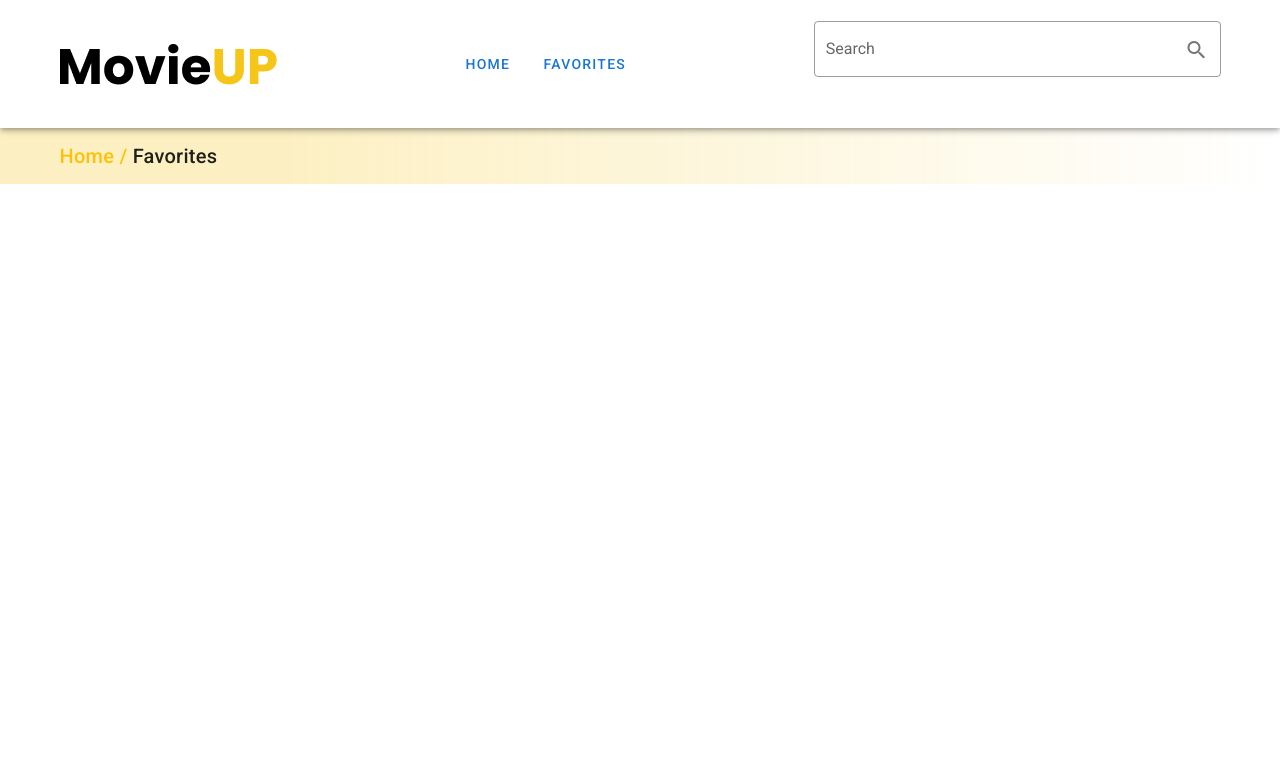
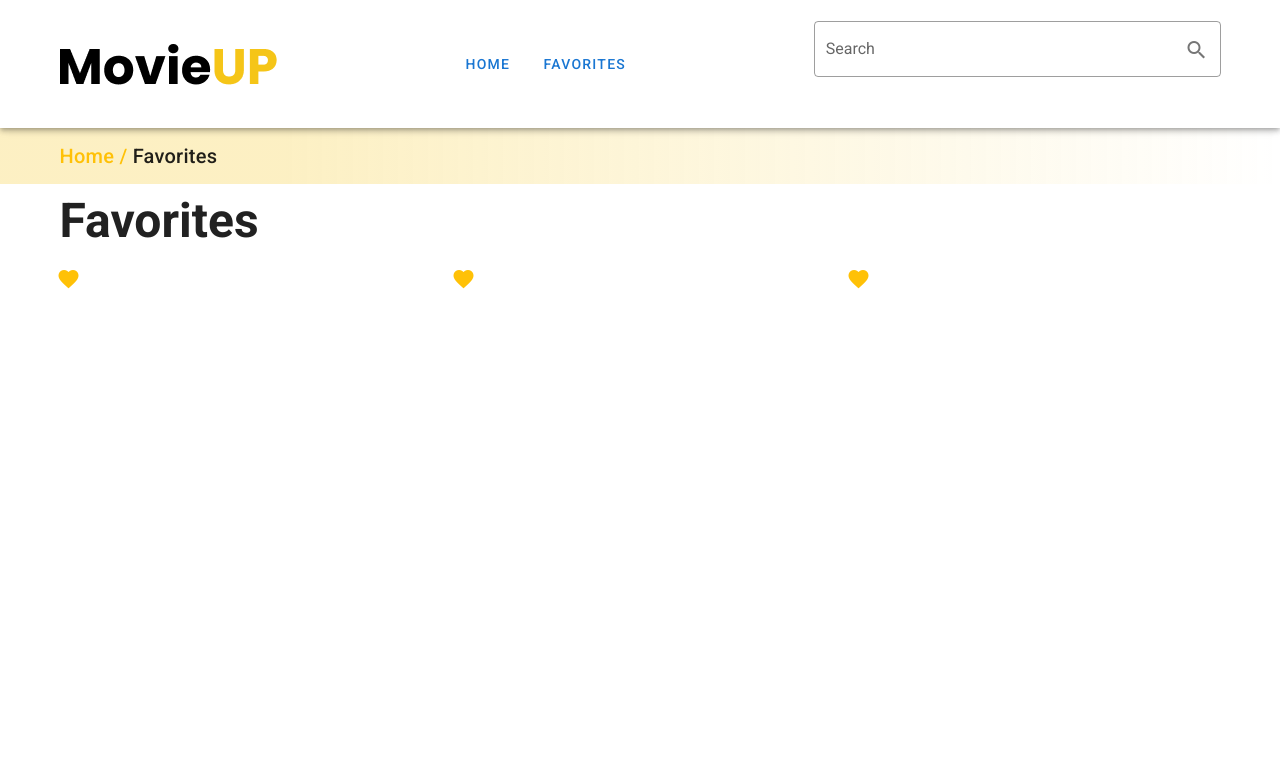
Before and after one commit to FirdevsASLAN/movie-up, a Vue app: page /favorites in a window 1280 px wide. Shown: the top 775 px of the page. Built offline with nearby package versions, Linux system fonts and the light colour scheme.

Commit message:
implement components to favorites page

```diff
--- a/src/App.vue
+++ b/src/App.vue
@@ -37,10 +37,16 @@ export default {
 };
 </script>
 
-<style lang="scss" scoped>
+<style lang="scss">
+.container {
+  @media (min-width: 1904px) {
+    max-width: 1200px !important;
+  }
+}
 .navbar {
   height: 128px !important;
 }
+
 .v-toolbar-content {
   height: 128px !important;
 }
--- a/src/views/FavoritesView.vue
+++ b/src/views/FavoritesView.vue
@@ -1,12 +1,22 @@
 <template>
-  <nav-area routeName="Favorites" />
+  <div>
+    <nav-area routeName="Favorites" />
+    <v-container>
+      <h1 class="text-h3 font-weight-bold">
+        <span>Favorites</span>
+      </h1>
+    </v-container>
+    <search-container />
+  </div>
 </template>
 
 <script>
 import NavArea from "@/components/NavArea.vue";
+import SearchContainer from "@/components/SearchContainer.vue";
 export default {
   components: {
     NavArea,
+    SearchContainer,
   },
 };
 </script>
```
